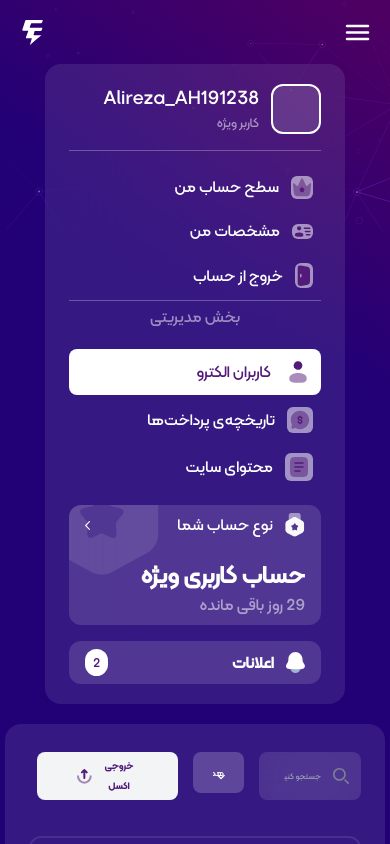
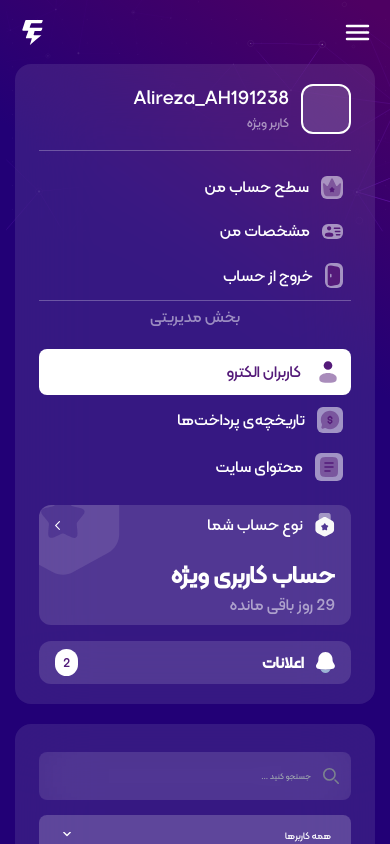
Before and after one commit to mahjs/Rayka-Electro, a React (Vite) app: page /dashboard in a window 390 px wide. Both pictures are taken after a click on the button "کاربران الکترو". Shown: the top 844 px of the page. Built offline with nearby package versions, Linux system fonts and the light colour scheme.

Commit message:
feat: responsive the dashboard

```diff
--- a/src/components/ui/CustomTable.tsx
+++ b/src/components/ui/CustomTable.tsx
@@ -25,8 +25,8 @@ interface Props {
 }
 const CustomTable: React.FC<Props> = ({ cellHeaders, userRows, isUser, historyRows }) => {
   return (
-    <div className="w-full p-6 rounded-xl border-2 border-[#ffffff18] h-[600px] 	body-2">
-      <table className="table-fix transition duration-500 ease-in-out w-full text-white ">
+    <div className="w-full p-6 rounded-xl border-2 border-[#ffffff18] h-[600px]  overflow-x-scroll body-2">
+      <table className=" min-w-[600px]  transition duration-500 ease-in-out w-full text-white">
         <thead className="border-none ">
           {isUser ? (
             <tr className=" flex bg-[#ffffff18] backdrop-blur-[37px] rounded-lg h-[50px] items-center">
@@ -62,7 +62,7 @@ const CustomTable: React.FC<Props> = ({ cellHeaders, userRows, isUser, historyRo
           )}
         </thead>
         {isUser ? (
-          <div className="flex h-[500px] overflow-y-scroll w-full ">
+          <div className="flex h-[500px] overflow-y-scroll w-full scroll ">
             <tbody className="w-full">
               {userRows?.map((userRows, index) => (
                 <>
@@ -84,7 +84,7 @@ const CustomTable: React.FC<Props> = ({ cellHeaders, userRows, isUser, historyRo
             </tbody>
           </div>
         ) : (
-          <div className="flex h-[500px] overflow-y-scroll w-full">
+          <div className="flex h-[500px] overflow-y-scroll scroll w-full">
             <tbody className="w-full">
               {historyRows?.map((historyRows, index) => (
                 <>
--- a/src/components/ui/SelectButton.tsx
+++ b/src/components/ui/SelectButton.tsx
@@ -9,13 +9,7 @@ type SelectButtonProps = {
 };
 const SelectButton: React.FC<SelectButtonProps> = ({ children, basis = 'small', onChange, value }) => {
   return (
-    <div
-      className={cn('relative', {
-        'basis-1/6': basis === 'small',
-        'basis-1/5': basis === 'medium',
-        'basis-1/4': basis === 'large',
-      })}
-    >
+    <div className="relative lg:basis-2/6 sm:basis-3/6 basis-full">
       <select
         onChange={onChange}
         value={value}
--- a/src/index.css
+++ b/src/index.css
@@ -58,6 +58,7 @@ select {
   font-size: clamp(0.77488rem, calc(0.77488rem + ((1vw - 3.6px) * 0.742)), 1.83656rem);
   line-height: 1.07188rem;
 }
+
 .header-4 {
   font-family: 'KalamehBold';
   font-size: clamp(1.3rem, calc(2rem + ((1vw - 3.6px) * 2.365)), 2.5rem);
@@ -117,7 +118,9 @@ select {
     font-size: 0.83rem;
   } */
 }
-
+/* .scroll::-webkit-scrollbar {
+  display: -webkit-box;
+} */
 #root {
   height: 100%;
 }
@@ -127,7 +130,7 @@ body {
   height: 100%;
   direction: rtl;
 }
-.mySwiper::-webkit-scrollbar {
+::-webkit-scrollbar {
   display: none; /* For WebKit browsers */
 }
 ::-webkit-scrollbar-track {
--- a/src/pages/dashboard/Content.tsx
+++ b/src/pages/dashboard/Content.tsx
@@ -18,7 +18,7 @@ const Content = () => {
         </SelectButton>
         <button
           type="button"
-          className="text-[#511A79] btn  h-[3rem] bg-gray-100 hover:bg-gray-200   font-medium rounded-lg text-sm px-14 py-2.5 text-center inline-flex items-center  me-2 mb-2"
+          className="text-[#511A79] btn  bg-gray-100 hover:bg-gray-200 whitespace-nowrap	  font-medium rounded-lg  lg:px-14 px-10 py-2.5 text-center inline-flex items-center  "
         >
           اعمال تغییرات{' '}
         </button>
--- a/src/pages/dashboard/ElectroSection.tsx
+++ b/src/pages/dashboard/ElectroSection.tsx
@@ -4,8 +4,8 @@ import UnderlineCopyText from '../../components/ui/UnderlineCopyText';
 const ElectroSection = () => {
   return (
     <div className="flex flex-col pt-6">
-      <div className="flex gap-4 justify-between ">
-        <div className="flex basis-2/5 flex-col justify-center gap-4	">
+      <div className="flex lg:flex-row flex-col-reverse gap-4 justify-between ">
+        <div className="flex basis-2/5 flex-col items-center lg:items-start justify-center gap-4	">
           <p className=" text-white header-1">
             دی‌ان‌اس <span className="text-[#8C39F3] ">الکترو</span>
           </p>
--- a/src/pages/dashboard/History.tsx
+++ b/src/pages/dashboard/History.tsx
@@ -85,8 +85,8 @@ const historyRows = [
 const History = () => {
   return (
     <div className="flex flex-col">
-      <div className="flex justify-start mb-7 gap-[0.94rem]">
-        <form className="basis-2/5">
+      <div className="flex  lg:justify-start justify-center mb-7 gap-[0.94rem] flex-wrap">
+        <form className=" lg:basis-2/5 basis-full">
           <div className="relative">
             <div className="absolute inset-y-0 start-0 flex items-center ps-3 pointer-events-none">
               <svg
--- a/src/pages/dashboard/MainContent.tsx
+++ b/src/pages/dashboard/MainContent.tsx
@@ -14,7 +14,7 @@ interface Props {
 
 const MainContent: FC<Props> = ({ selectedTab }) => {
   return (
-    <main className="bg-[#ffffff18] min-h-full min-w-[380px] w-full px-6 md:px-10 py-7 rounded-2xl backdrop-blur-[37px]">
+    <main className="bg-[#ffffff18] min-h-full min-w-[360px] w-full px-6 md:px-10 py-7 rounded-2xl backdrop-blur-[37px]">
       {/* My account component*/}
       {selectedTab === 'my-account' && <MyAccount premium={user.premium} />}
       {selectedTab === 'my-info' && <AccountInfo />}
--- a/src/pages/dashboard/SideBar.tsx
+++ b/src/pages/dashboard/SideBar.tsx
@@ -62,7 +62,7 @@ const SideBar: FC<Props> = ({ selectedTab, handleSelectTab }) => {
 
   return (
     <>
-      <aside className="bg-[#ffffff18] rounded-2xl min-w-[300px] backdrop-blur-[37px] flex flex-col px-6 py-5 gap-4">
+      <aside className="bg-[#ffffff18] rounded-2xl min-w-[360px] backdrop-blur-[37px] flex flex-col px-6 py-5 gap-4">
         <ProfileInfo name={user.name} email={user.email} premium={user.premium} />
         <div className="h-[1px] bg-[#ffffff44] mx-auto w-[100%]" />
         <div className="flex flex-col gap-1">
--- a/src/pages/dashboard/Users.tsx
+++ b/src/pages/dashboard/Users.tsx
@@ -85,8 +85,8 @@ const userRows = [
 const Users = () => {
   return (
     <div className="flex flex-col">
-      <div className="flex justify-start mb-7 gap-[0.94rem]">
-        <form className="basis-2/5">
+      <div className="flex  lg:justify-start justify-center mb-7 gap-[0.94rem] flex-wrap">
+        <form className=" lg:basis-2/5 basis-full">
           <div className="relative">
             <div className="absolute inset-y-0 start-0 flex items-center ps-3 pointer-events-none">
               <svg
```
